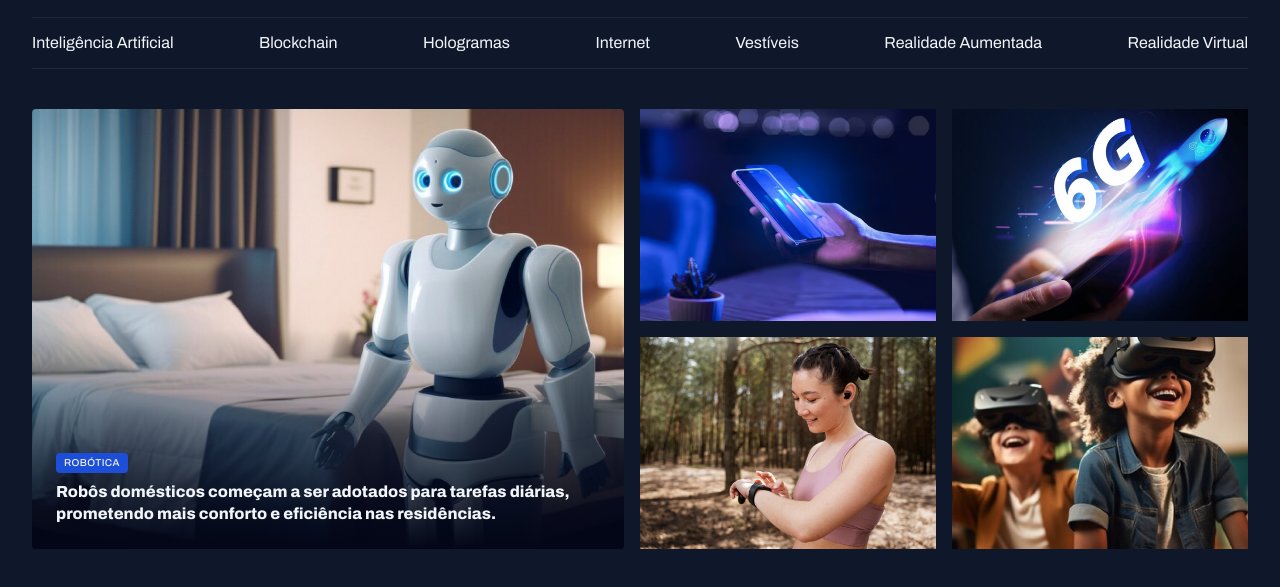
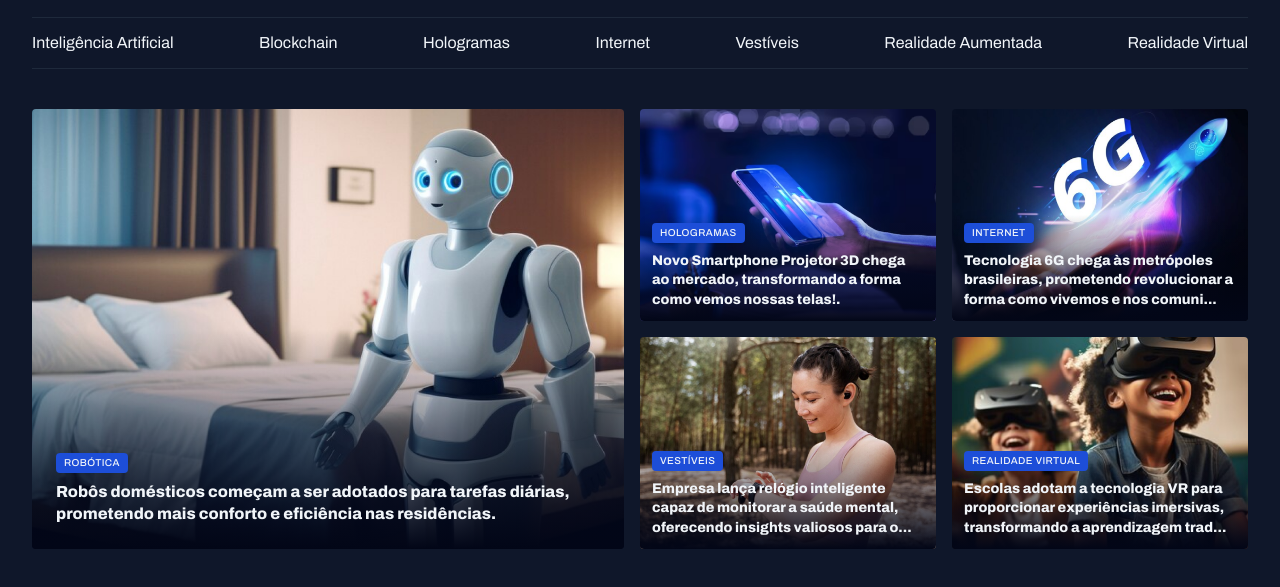
Before and after one commit to Raphaelmsp/PORTALDENOTICIA-ROCKETSEAT, a plain HTML site: page index.html in a window 1280 px wide. Shown: the part 55-642 px from the top of the page. Drawn offline with Linux system fonts and the light colour scheme.

Commit message:
Finalizando a secão destaques

```diff
--- a/index.html
+++ b/index.html
@@ -43,7 +43,11 @@
   <main class="grid container">
     <section id="featured" class="grid grid-flow-col gap-16">
       <figure class="card">
-        <img src="assets/images/Image 01.png" alt="">
+        <img src="assets/images/Image 01.png" alt="
+        Robôs domésticos começam a ser adotados para tarefas
+        diárias, prometendo mais conforto e eficiência nas
+        residências."
+        >
 
         <figcaption>
           <span class="content-tag">robótica</span>
@@ -55,21 +59,66 @@
       </figure>
 
       <div class="grid grid-cols-2 gap-16">
-        <div>
-          <img src="assets/images/Image 02.png" alt="">
-        </div>
+        <figure class="card">
+          <img src="assets/images/Image 02.png" alt="
+          Novo Smartphone Projetor 3D chega ao mercado,
+          transformando a forma como vemos nossas telas!"
+          >
 
-        <div>
-          <img src="assets/images/Image 03.png" alt="">
-        </div>
+          <figcaption>
+            <span class="content-tag">hologramas</span>
+            <h2 class="text-lg">
+              Novo Smartphone Projetor 3D chega ao mercado,
+              transformando a forma como vemos nossas telas!.
+            </h2>
+          </figcaption>
+        </figure>
 
-        <div>
-          <img src="assets/images/Image 04.png" alt="">
-        </div>
+        <figure class="card">
+          <img src="assets/images/Image 03.png" alt="
+          Tecnologia 6G chega às metrópoles brasileiras,
+          prometendo revolucionar a forma como vivemos e nos comunicamos."
+          >
 
-        <div>
-          <img src="assets/images/Image 05.png" alt="">
-        </div>
+          <figcaption>
+            <span class="content-tag">Internet</span>
+            <h2 class="text-lg">
+              Tecnologia 6G chega às metrópoles brasileiras,
+              prometendo revolucionar a forma como vivemos e
+              nos comuni...
+            </h2>
+          </figcaption>
+        </figure>
+
+        <figure class="card">
+          <img src="assets/images/Image 04.png" alt="
+          Empresa lança relógio inteligente capaz de monitorar a saúde mental,
+          oferecendo insights valiosos para o bem-estar pessoal."
+          >
+
+          <figcaption>
+            <span class="content-tag">Vestíveis</span>
+            <h2 class="text-lg">
+              Empresa lança relógio inteligente capaz de monitorar a saúde mental,
+              oferecendo insights valiosos para o...
+            </h2>
+          </figcaption>
+        </figure>
+
+        <figure class="card">
+          <img src="assets/images/Image 05.png" alt="
+          Escolas adotam a tecnologia VR para proporcionar experiências imersivas,
+          transformando a aprendizagem tradicional."
+          >
+
+          <figcaption>
+            <span class="content-tag">Realidade Virtual</span>
+            <h2 class="text-lg">
+              Escolas adotam a tecnologia VR para proporcionar experiências imersivas,
+              transformando a aprendizagem trad...
+            </h2>
+          </figcaption>
+        </figure>
       </div>
     </section>
   </main>
--- a/styles/sections.css
+++ b/styles/sections.css
@@ -26,6 +26,10 @@
       bottom: 0;
       padding: 24px;
 
+      &:has(.text-lg) {
+        padding: 12px;
+      }
+
       h2 {
         margin-top: 8px;
       }
```
